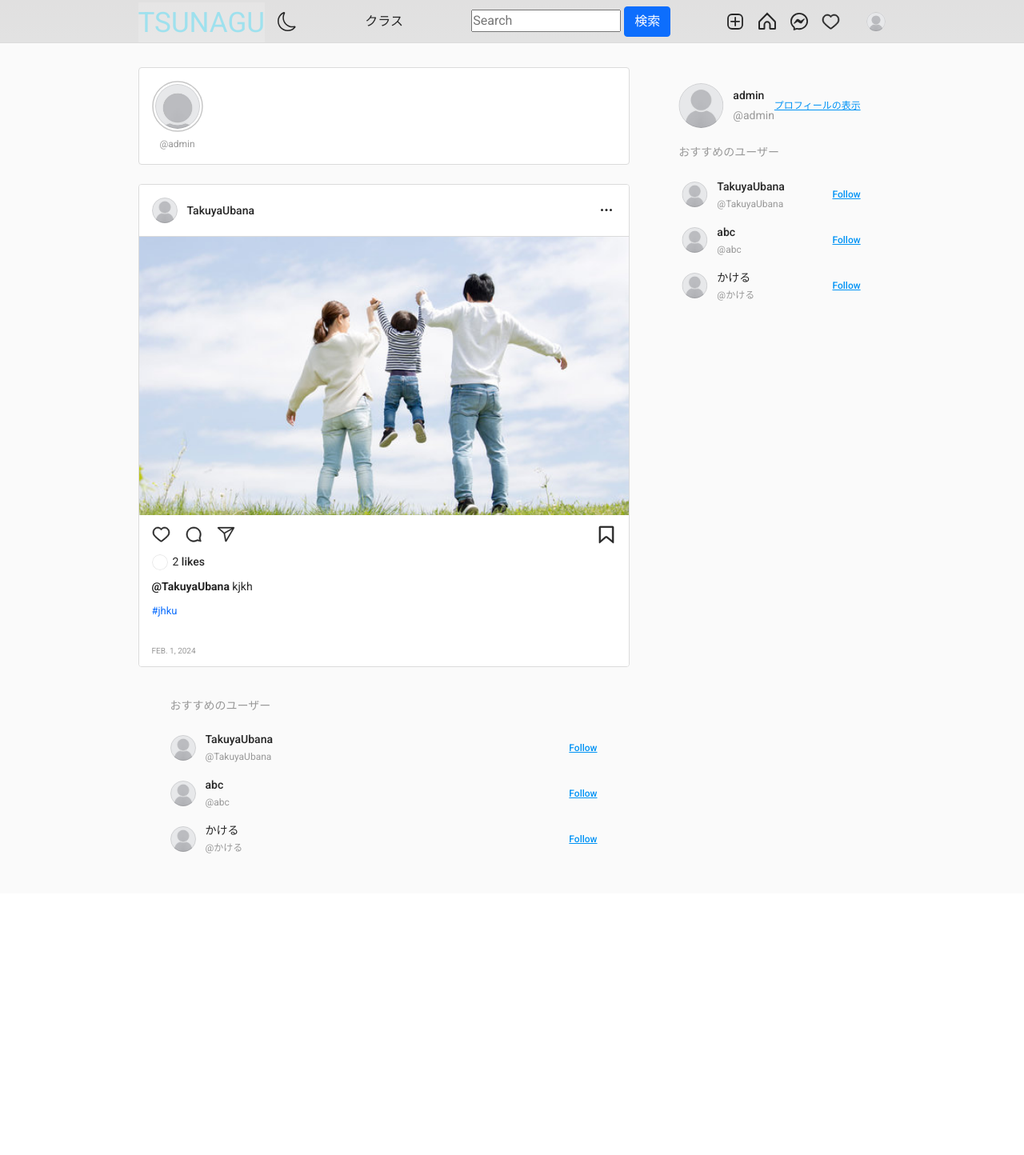
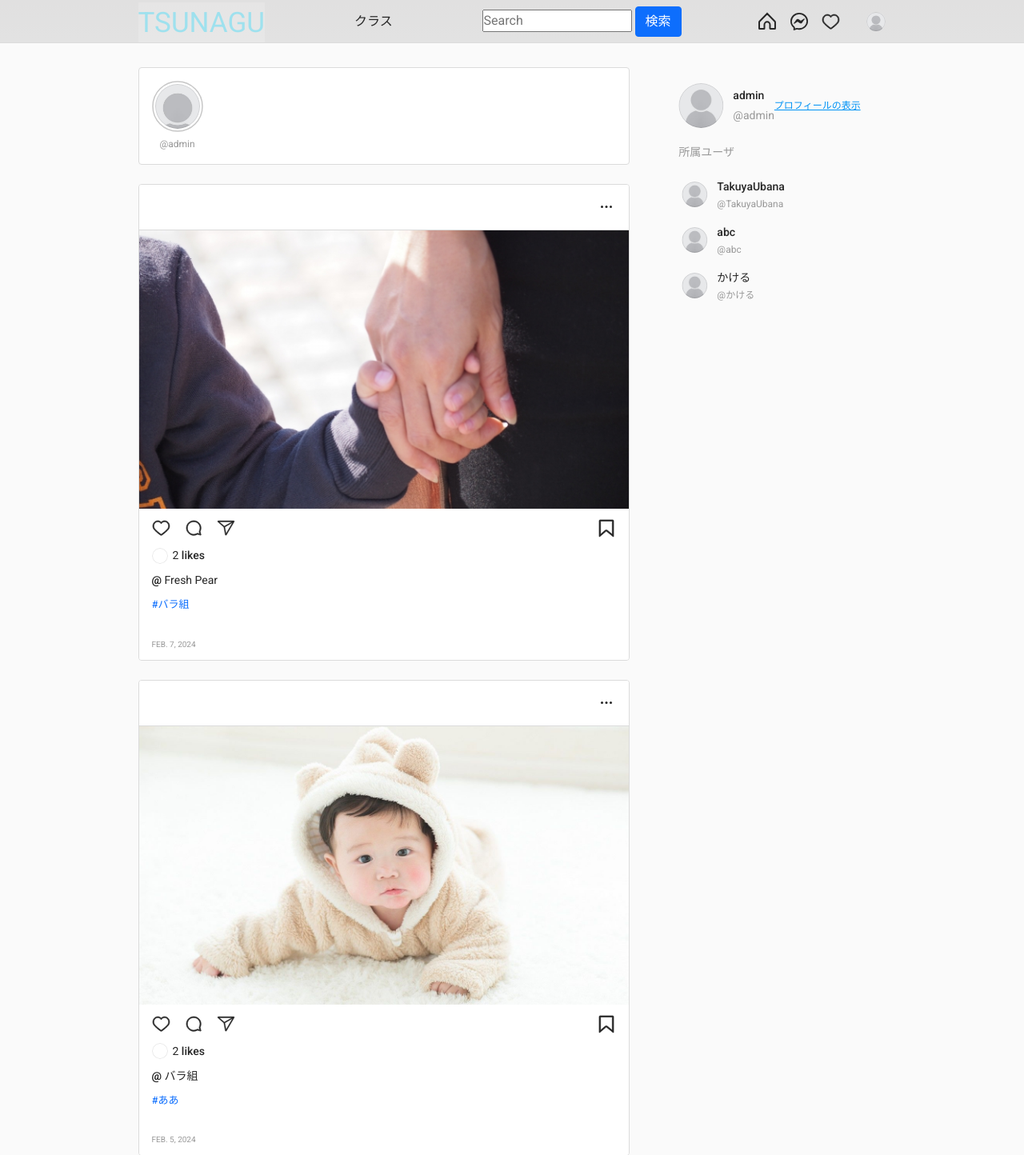
Before and after one commit to pakuti12/tsunagu2, a Django app: page / in a window 1280 px wide. Shown: the top 1444 px of the page at 80% size. Before the commit the page ends 1067 px from the top, so only its background shows below. Run offline with Django 5.2, Linux system fonts and the light colour scheme; a user stored in the database is signed in; data comes from the database, SQL or seed files in the repository; both versions use the stored data as it was after the commit; some libraries are stand-ins or nearby versions; grey boxes are pictures that could not be loaded.

Commit message:
second commit

```diff
--- a/tsunagu_project/Post_app/views.py
+++ b/tsunagu_project/Post_app/views.py
@@ -29,7 +29,7 @@ def home(request):
     for post in posts:
         group_ids.append(post.post_id)
 
-    post_items = Post.objects.filter(id__in=group_ids).all().order_by('-posted')
+    post_items = Post.objects.all().order_by('-posted')
 
     query = request.GET.get('q')
     if query:
--- a/tsunagu_project/templates/base.html
+++ b/tsunagu_project/templates/base.html
@@ -66,7 +66,7 @@
 
                 <!-- XML -->
                 <!-- 背景色を変える：ダークORライト -->
-                <button class="header__theme-button" title="Toggle Theme">
+                <!-- <button class="header__theme-button" title="Toggle Theme">
                     <svg class="header__theme-button-moon" xmlns="http://www.w3.org/2000/svg" width="24" height="24"
                         fill="var(--text-dark)" viewBox="0 0 16 16">
                         <path
@@ -77,7 +77,7 @@
                         <path
                             d="M8 11a3 3 0 1 1 0-6 3 3 0 0 1 0 6zm0 1a4 4 0 1 0 0-8 4 4 0 0 0 0 8zM8 0a.5.5 0 0 1 .5.5v2a.5.5 0 0 1-1 0v-2A.5.5 0 0 1 8 0zm0 13a.5.5 0 0 1 .5.5v2a.5.5 0 0 1-1 0v-2A.5.5 0 0 1 8 13zm8-5a.5.5 0 0 1-.5.5h-2a.5.5 0 0 1 0-1h2a.5.5 0 0 1 .5.5zM3 8a.5.5 0 0 1-.5.5h-2a.5.5 0 0 1 0-1h2A.5.5 0 0 1 3 8zm10.657-5.657a.5.5 0 0 1 0 .707l-1.414 1.415a.5.5 0 1 1-.707-.708l1.414-1.414a.5.5 0 0 1 .707 0zm-9.193 9.193a.5.5 0 0 1 0 .707L3.05 13.657a.5.5 0 0 1-.707-.707l1.414-1.414a.5.5 0 0 1 .707 0zm9.193 2.121a.5.5 0 0 1-.707 0l-1.414-1.414a.5.5 0 0 1 .707-.707l1.414 1.414a.5.5 0 0 1 0 .707zM4.464 4.465a.5.5 0 0 1-.707 0L2.343 3.05a.5.5 0 1 1 .707-.707l1.414 1.414a.5.5 0 0 1 0 .708z" />
                     </svg>
-                </button>
+                </button> -->
             </div>
 
             <!-- カテゴリー項目 -->
@@ -148,7 +148,7 @@
             <!-- ヘッダー項目デスクトップ -->
             <div class="header__buttons header__buttons--desktop">
                 <!-- 投稿 -->
-                <a href="{% url 'newpost' %}">
+                <!-- <a href="{% url 'newpost' %}">
                     <svg width="24" height="24" viewBox="0 0 24 24" fill="none" xmlns="http://www.w3.org/2000/svg">
                         <rect x="3" y="3" width="18" height="18" rx="5" stroke="var(--text-dark)" stroke-width="1.8" />
                         <line x1="12.1" y1="6.9" x2="12.1" y2="17.1" stroke="var(--text-dark)" stroke-width="1.8"
@@ -156,7 +156,7 @@
                         <line x1="6.9" y1="11.8" x2="17.1" y2="11.8" stroke="var(--text-dark)" stroke-width="1.8"
                             stroke-linecap="round" />
                     </svg>
-                </a>
+                </a> -->
                 <!-- ホーム画面遷移 -->
                 <a href="{% url 'home' %}">
                     <svg width="24" height="24" viewBox="0 0 24 24" fill="none" xmlns="http://www.w3.org/2000/svg">
--- a/tsunagu_project/templates/category/category-post-list.html
+++ b/tsunagu_project/templates/category/category-post-list.html
@@ -53,7 +53,7 @@
                         <div class="post__header">
 
                                 <div class="post__profile">
-                                    {% if post.user.profile.image %}
+                                    {% if not post.user.profile.image %}
                                     <a href="{{post.user.profile.image.url}}" class="post__avatar">
 
                                         <img src="{{post.user.profile.image.url}}" alt="User Picture">
--- a/tsunagu_project/templates/main/home.html
+++ b/tsunagu_project/templates/main/home.html
@@ -10,7 +10,9 @@
             <div class="stories">
                 <button class="stories__left-button">
                     <svg xmlns="http://www.w3.org/2000/svg" viewBox="0 0 512 512">
-                            <path fill="var(--primary)" d="M256 504C119 504 8 393 8 256S119 8 256 8s248 111 248 248-111 248-248 248zM142.1 273l135.5 135.5c9.4 9.4 24.6 9.4 33.9 0l17-17c9.4-9.4 9.4-24.6 0-33.9L226.9 256l101.6-101.6c9.4-9.4 9.4-24.6 0-33.9l-17-17c-9.4-9.4-24.6-9.4-33.9 0L142.1 239c-9.4 9.4-9.4 24.6 0 34z"></path>
+                        <path fill="var(--primary)"
+                            d="M256 504C119 504 8 393 8 256S119 8 256 8s248 111 248 248-111 248-248 248zM142.1 273l135.5 135.5c9.4 9.4 24.6 9.4 33.9 0l17-17c9.4-9.4 9.4-24.6 0-33.9L226.9 256l101.6-101.6c9.4-9.4 9.4-24.6 0-33.9l-17-17c-9.4-9.4-24.6-9.4-33.9 0L142.1 239c-9.4 9.4-9.4 24.6 0 34z">
+                        </path>
                     </svg>
                 </button>
                 <div class="stories__content">
@@ -20,11 +22,12 @@
                         <div class="story__avatar">
                             <div class="story__border">
                                 <svg width="64" height="64" xmlns="http://www.w3.org/2000/svg">
-                                        <circle r="31" cy="32" cx="32"/>
+                                    <circle r="31" cy="32" cx="32" />
                                 </svg>
                             </div>
                             <div class="story__picture">
-                                    <img src="{{request.user.profile.image.url}}" style="width: 80px; height: 80px; object-fit: cover;">
+                                <img src="{{request.user.profile.image.url}}"
+                                    style="width: 80px; height: 80px; object-fit: cover;">
                             </div>
                         </div>
                         <span class="story__user">@{{request.user.username}}</span>
@@ -33,10 +36,13 @@
                 </div>
                 <button class="stories__right-button">
                     <svg xmlns="http://www.w3.org/2000/svg" viewBox="0 0 512 512">
-                            <path fill="var(--primary)" d="M256 8c137 0 248 111 248 248S393 504 256 504 8 393 8 256 119 8 256 8zm113.9 231L234.4 103.5c-9.4-9.4-24.6-9.4-33.9 0l-17 17c-9.4 9.4-9.4 24.6 0 33.9L285.1 256 183.5 357.6c-9.4 9.4-9.4 24.6 0 33.9l17 17c9.4 9.4 24.6 9.4 33.9 0L369.9 273c9.4-9.4 9.4-24.6 0-34z"></path>
+                        <path fill="var(--primary)"
+                            d="M256 8c137 0 248 111 248 248S393 504 256 504 8 393 8 256 119 8 256 8zm113.9 231L234.4 103.5c-9.4-9.4-24.6-9.4-33.9 0l-17 17c-9.4 9.4-9.4 24.6 0 33.9L285.1 256 183.5 357.6c-9.4 9.4-9.4 24.6 0 33.9l17 17c9.4 9.4 24.6 9.4 33.9 0L369.9 273c9.4-9.4 9.4-24.6 0-34z">
+                        </path>
                     </svg>
                 </button>
             </div>
+
 
             <div class="posts">
                 {% for post in post_items %}
@@ -57,17 +63,20 @@
                         </div>
 
                         <button class="post__more-options">
-                                <svg width="24" height="24" viewBox="0 0 24 24" fill="none" xmlns="http://www.w3.org/2000/svg">
-                                    <circle cx="6.5" cy="11.5" r="1.5" fill="var(--text-dark)"/>
-                                    <circle cx="12" cy="11.5" r="1.5" fill="var(--text-dark)"/>
-                                    <circle cx="17.5" cy="11.5" r="1.5" fill="var(--text-dark)"/>
+                            <svg width="24" height="24" viewBox="0 0 24 24" fill="none"
+                                xmlns="http://www.w3.org/2000/svg">
+                                <circle cx="6.5" cy="11.5" r="1.5" fill="var(--text-dark)" />
+                                <circle cx="12" cy="11.5" r="1.5" fill="var(--text-dark)" />
+                                <circle cx="17.5" cy="11.5" r="1.5" fill="var(--text-dark)" />
                             </svg>
                         </button>
                     </div>
 
                     <div class="post__content">
                         <div class="post__medias">
-                                <a href="{% url 'post-details' post.id %}"><img class="post__media" src="{{ post.picture.url }}" alt="Post Content" style="width: 700px; height: 348px; object-fit: cover;"></a>
+                            <a href="{% url 'post-details' post.id %}"><img class="post__media"
+                                    src="{{ post.picture.url }}" alt="Post Content"
+                                    style="width: 700px; height: 348px; object-fit: cover;"></a>
                             <!--                                <img class="post__media" src="{% static 'assets1/insta-clone.png' %}" alt="Post Content">-->
                             <!--                                <img class="post__media" src="{% static 'assets1/insta-clone.png' %}" alt="Post Content">-->
                         </div>
@@ -77,26 +86,38 @@
                         <div class="post__buttons">
 
                             <a href="{% url 'like' post.id %}" class="post__button">
-                                    <svg width="24" height="24" viewBox="0 0 24 24" fill="none" xmlns="http://www.w3.org/2000/svg">
-                                        <path d="M11.4995 21.2609C11.1062 21.2609 10.7307 21.1362 10.4133 20.9001C8.2588 19.3012 3.10938 15.3239 1.81755 12.9143C0.127895 9.76543 1.14258 5.72131 4.07489 3.89968C5.02253 3.31177 6.09533 3 7.18601 3C8.81755 3 10.3508 3.66808 11.4995 4.85726C12.6483 3.66808 14.1815 3 15.8131 3C16.9038 3 17.9766 3.31177 18.9242 3.89968C21.8565 5.72131 22.8712 9.76543 21.186 12.9143C19.8942 15.3239 14.7448 19.3012 12.5902 20.9001C12.2684 21.1362 11.8929 21.2609 11.4995 21.2609ZM7.18601 4.33616C6.34565 4.33616 5.5187 4.57667 4.78562 5.03096C2.43888 6.49183 1.63428 9.74316 2.99763 12.2819C4.19558 14.5177 9.58639 18.6242 11.209 19.8267C11.3789 19.9514 11.6158 19.9514 11.7856 19.8267C13.4082 18.6197 18.799 14.5133 19.997 12.2819C21.3603 9.74316 20.5557 6.48738 18.209 5.03096C17.4804 4.57667 16.6534 4.33616 15.8131 4.33616C14.3425 4.33616 12.9657 5.04878 12.0359 6.28696L11.4995 7.00848L10.9631 6.28696C10.0334 5.04878 8.6611 4.33616 7.18601 4.33616Z" fill="var(--text-dark)" stroke="var(--text-dark)" stroke-width="0.6"/>
+                                <svg width="24" height="24" viewBox="0 0 24 24" fill="none"
+                                    xmlns="http://www.w3.org/2000/svg">
+                                    <path
+                                        d="M11.4995 21.2609C11.1062 21.2609 10.7307 21.1362 10.4133 20.9001C8.2588 19.3012 3.10938 15.3239 1.81755 12.9143C0.127895 9.76543 1.14258 5.72131 4.07489 3.89968C5.02253 3.31177 6.09533 3 7.18601 3C8.81755 3 10.3508 3.66808 11.4995 4.85726C12.6483 3.66808 14.1815 3 15.8131 3C16.9038 3 17.9766 3.31177 18.9242 3.89968C21.8565 5.72131 22.8712 9.76543 21.186 12.9143C19.8942 15.3239 14.7448 19.3012 12.5902 20.9001C12.2684 21.1362 11.8929 21.2609 11.4995 21.2609ZM7.18601 4.33616C6.34565 4.33616 5.5187 4.57667 4.78562 5.03096C2.43888 6.49183 1.63428 9.74316 2.99763 12.2819C4.19558 14.5177 9.58639 18.6242 11.209 19.8267C11.3789 19.9514 11.6158 19.9514 11.7856 19.8267C13.4082 18.6197 18.799 14.5133 19.997 12.2819C21.3603 9.74316 20.5557 6.48738 18.209 5.03096C17.4804 4.57667 16.6534 4.33616 15.8131 4.33616C14.3425 4.33616 12.9657 5.04878 12.0359 6.28696L11.4995 7.00848L10.9631 6.28696C10.0334 5.04878 8.6611 4.33616 7.18601 4.33616Z"
+                                        fill="var(--text-dark)" stroke="var(--text-dark)" stroke-width="0.6" />
                                 </svg>
                             </a>
                             <button class="post__button">
-                                    <svg width="24" height="24" viewBox="0 0 24 24" fill="none" xmlns="http://www.w3.org/2000/svg">
-                                        <path fill-rule="evenodd" clip-rule="evenodd" d="M21.2959 20.8165L20.2351 16.8602C20.1743 16.6385 20.2047 16.3994 20.309 16.1907C21.2351 14.3342 21.5438 12.117 20.9742 9.80402C20.2003 6.67374 17.757 4.16081 14.6354 3.33042C13.7833 3.10869 12.9442 3 12.1312 3C6.29665 3 1.74035 8.47365 3.31418 14.5647C4.04458 17.3819 7.05314 20.2992 9.88344 20.9861C10.6486 21.173 11.4008 21.26 12.1312 21.26C13.7006 21.26 15.1701 20.8557 16.4614 20.1601C16.6049 20.0818 16.7657 20.0383 16.9222 20.0383C17.0005 20.0383 17.0787 20.047 17.157 20.0688L21.009 21.0991C21.0307 21.1035 21.0525 21.1078 21.0699 21.1078C21.2177 21.1078 21.3351 20.9687 21.2959 20.8165ZM19.0178 17.1863L19.6178 19.4253L17.4831 18.8558C17.3005 18.8079 17.1135 18.7819 16.9222 18.7819C16.557 18.7819 16.1875 18.8775 15.8571 19.0558C14.6963 19.6818 13.4441 19.9992 12.1312 19.9992C11.4834 19.9992 10.8269 19.9166 10.1791 19.7601C7.78354 19.1775 5.14453 16.6037 4.53586 14.2473C3.90111 11.7865 4.40109 9.26057 5.90536 7.31719C7.40964 5.3738 9.6791 4.26081 12.1312 4.26081C12.8529 4.26081 13.5876 4.35646 14.3137 4.5521C16.9961 5.26511 19.0786 7.39544 19.7525 10.1084C20.2264 12.0213 20.0308 13.9299 19.183 15.6298C18.9395 16.1168 18.8787 16.6689 19.0178 17.1863Z" fill="var(--text-dark)" stroke="var(--text-dark)" stroke-width="0.7"/>
+                                <svg width="24" height="24" viewBox="0 0 24 24" fill="none"
+                                    xmlns="http://www.w3.org/2000/svg">
+                                    <path fill-rule="evenodd" clip-rule="evenodd"
+                                        d="M21.2959 20.8165L20.2351 16.8602C20.1743 16.6385 20.2047 16.3994 20.309 16.1907C21.2351 14.3342 21.5438 12.117 20.9742 9.80402C20.2003 6.67374 17.757 4.16081 14.6354 3.33042C13.7833 3.10869 12.9442 3 12.1312 3C6.29665 3 1.74035 8.47365 3.31418 14.5647C4.04458 17.3819 7.05314 20.2992 9.88344 20.9861C10.6486 21.173 11.4008 21.26 12.1312 21.26C13.7006 21.26 15.1701 20.8557 16.4614 20.1601C16.6049 20.0818 16.7657 20.0383 16.9222 20.0383C17.0005 20.0383 17.0787 20.047 17.157 20.0688L21.009 21.0991C21.0307 21.1035 21.0525 21.1078 21.0699 21.1078C21.2177 21.1078 21.3351 20.9687 21.2959 20.8165ZM19.0178 17.1863L19.6178 19.4253L17.4831 18.8558C17.3005 18.8079 17.1135 18.7819 16.9222 18.7819C16.557 18.7819 16.1875 18.8775 15.8571 19.0558C14.6963 19.6818 13.4441 19.9992 12.1312 19.9992C11.4834 19.9992 10.8269 19.9166 10.1791 19.7601C7.78354 19.1775 5.14453 16.6037 4.53586 14.2473C3.90111 11.7865 4.40109 9.26057 5.90536 7.31719C7.40964 5.3738 9.6791 4.26081 12.1312 4.26081C12.8529 4.26081 13.5876 4.35646 14.3137 4.5521C16.9961 5.26511 19.0786 7.39544 19.7525 10.1084C20.2264 12.0213 20.0308 13.9299 19.183 15.6298C18.9395 16.1168 18.8787 16.6689 19.0178 17.1863Z"
+                                        fill="var(--text-dark)" stroke="var(--text-dark)" stroke-width="0.7" />
                                 </svg>
                             </button>
                             <button class="post__button">
-                                    <svg width="24" height="24" viewBox="0 0 24 24" fill="none" xmlns="http://www.w3.org/2000/svg">
-                                        <path fill-rule="evenodd" clip-rule="evenodd" d="M22.8555 3.44542C22.6978 3.16703 22.3962 3 22.0714 3L2.91369 3.01392C2.52859 3.01392 2.19453 3.25055 2.05997 3.60781C1.96254 3.86764 1.98574 4.14603 2.11565 4.37338C2.16669 4.45689 2.23165 4.53577 2.31052 4.60537L9.69243 10.9712L11.4927 20.5338C11.5623 20.9096 11.8499 21.188 12.2304 21.2483C12.6062 21.3086 12.9774 21.1323 13.1723 20.8029L22.8509 4.35018C23.0179 4.06715 23.0179 3.72381 22.8555 3.44542ZM4.21748 4.39194H19.8164L10.4255 9.75089L4.21748 4.39194ZM12.6248 18.9841L11.1122 10.948L20.5171 5.58436L12.6248 18.9841Z" fill="var(--text-dark)" stroke="var(--text-dark)" stroke-width="0.3"/>
+                                <svg width="24" height="24" viewBox="0 0 24 24" fill="none"
+                                    xmlns="http://www.w3.org/2000/svg">
+                                    <path fill-rule="evenodd" clip-rule="evenodd"
+                                        d="M22.8555 3.44542C22.6978 3.16703 22.3962 3 22.0714 3L2.91369 3.01392C2.52859 3.01392 2.19453 3.25055 2.05997 3.60781C1.96254 3.86764 1.98574 4.14603 2.11565 4.37338C2.16669 4.45689 2.23165 4.53577 2.31052 4.60537L9.69243 10.9712L11.4927 20.5338C11.5623 20.9096 11.8499 21.188 12.2304 21.2483C12.6062 21.3086 12.9774 21.1323 13.1723 20.8029L22.8509 4.35018C23.0179 4.06715 23.0179 3.72381 22.8555 3.44542ZM4.21748 4.39194H19.8164L10.4255 9.75089L4.21748 4.39194ZM12.6248 18.9841L11.1122 10.948L20.5171 5.58436L12.6248 18.9841Z"
+                                        fill="var(--text-dark)" stroke="var(--text-dark)" stroke-width="0.3" />
                                 </svg>
                             </button>
 
 
                             <div class="post__indicators"></div>
                             <a href="{% url 'favourite' post.id %}" class="post__button post__button--align-right">
-                                    <svg width="24" height="24" viewBox="0 0 24 24" fill="none" xmlns="http://www.w3.org/2000/svg">
-                                        <path d="M19.875 2H4.125C3.50625 2 3 2.44939 3 3.00481V22.4648C3 23.0202 3.36563 23.1616 3.82125 22.7728L11.5444 16.1986C11.7244 16.0471 12.0225 16.0471 12.2025 16.1936L20.1731 22.7879C20.6287 23.1666 21 23.0202 21 22.4648V3.00481C21 2.44939 20.4994 2 19.875 2ZM19.3125 20.0209L13.3444 15.0827C12.9281 14.7394 12.405 14.5677 11.8763 14.5677C11.3363 14.5677 10.8019 14.7444 10.3856 15.0979L4.6875 19.9502V3.51479H19.3125V20.0209Z" fill="var(--text-dark)" stroke="var(--text-dark)" stroke-width="0.7"/>
+                                <svg width="24" height="24" viewBox="0 0 24 24" fill="none"
+                                    xmlns="http://www.w3.org/2000/svg">
+                                    <path
+                                        d="M19.875 2H4.125C3.50625 2 3 2.44939 3 3.00481V22.4648C3 23.0202 3.36563 23.1616 3.82125 22.7728L11.5444 16.1986C11.7244 16.0471 12.0225 16.0471 12.2025 16.1936L20.1731 22.7879C20.6287 23.1666 21 23.0202 21 22.4648V3.00481C21 2.44939 20.4994 2 19.875 2ZM19.3125 20.0209L13.3444 15.0827C12.9281 14.7394 12.405 14.5677 11.8763 14.5677C11.3363 14.5677 10.8019 14.7444 10.3856 15.0979L4.6875 19.9502V3.51479H19.3125V20.0209Z"
+                                        fill="var(--text-dark)" stroke="var(--text-dark)" stroke-width="0.7" />
                                 </svg>
                             </a>
                         </div>
@@ -108,7 +129,8 @@
                                 </a>
 
                                 <!--                                    <span>Liked by <a class="post__name&#45;&#45;underline" href="#">user123</a> and <a href="#">73 others</a></span>-->
-                                    <span>{{post.likes}} <a class="post__name--underline" href="#">likes</a> <a href="#"></a></span>
+                                <span>{{post.likes}} <a class="post__name--underline" href="#">likes</a> <a
+                                        href="#"></a></span>
                             </div>
 
                             <div class="post__description">
@@ -136,48 +158,18 @@
 
 
 
-                    <div class="side-menu__suggestions-content" style="padding: 0 40px;">
-                         <div class="side-menu__suggestions-header">
-                        <h2>おすすめのユーザー</h2>
-                        <button></button>
-                    </div>
-                        {% for user in all_users %}
-                        {% if request.user.username != user.username %}
-                        <div class="side-menu__suggestion">
-                            <a href="{% url 'profile' user %}" class="side-menu__suggestion-avatar">
-                                <img src="{{user.profile.image.url}}" alt="User Picture">
-                            </a>
-
-                            <div class="side-menu__suggestion-info">
-                                {% if user.profile.first_name %}
-                                <a href="{% url 'profile' user %}">{{user.profile.first_name|title}} {{user.profile.last_name|title}}</a>
-                                {% else %}
-                                <a href="{% url 'profile' user %}">{{user.username}}</a>
-                                {% endif %}
-                                <span>@{{user.username}}</span>
-                            </div>
-
-                            {% if follow_status == True %}
-                            <a href="{% url 'follow' user 0 %}" class="side-menu__suggestion-button">Follow</a>
-                            {% else %}
-                            <a href="{% url 'follow' user 1 %}" class="side-menu__suggestion-button" >Follow</a>
-                            {% endif %}
-                        </div>
-                        {% endif %}
-                        {% endfor %}
-
-                    </div>
                             </div>
         </div>
 
         <section class="side-menu">
             <div class="side-menu__user-profile">
-                    <a href="{{request.user.username}}"  class="side-menu__user-avatar">
+                <a href="{{request.user.username}}" class="side-menu__user-avatar">
                     <img src="{{ request.user.profile.image.url }}" alt="User Picture">
                 </a>
                 <div class="side-menu__user-info">
                     {% if user.profile.first_name %}
-                        <a href="{{request.user.username}}">{{request.user.profile.first_name|title }} {{request.user.profile.last_name|title }}</a>
+                    <a href="{{request.user.username}}">{{request.user.profile.first_name|title }}
+                        {{request.user.profile.last_name|title }}</a>
                     {% else %}
                     <a href="{{request.user.username}}">{{user.username}}</a>
                     {% endif %}
@@ -188,7 +180,7 @@
 
             <div class="side-menu__suggestions-section">
                 <div class="side-menu__suggestions-header">
-                        <h2>おすすめのユーザー</h2>
+                    <h2>所属ユーザ</h2>
                 </div>
                 <div class="side-menu__suggestions-content">
                     {% for user in all_users %}
@@ -200,18 +192,19 @@
 
                         <div class="side-menu__suggestion-info">
                             {% if user.profile.first_name %}
-                                    <a href="{% url 'profile' user %}">{{user.profile.first_name|title}} {{user.profile.last_name|title}}</a>
+                            <a href="{% url 'profile' user %}">{{user.profile.first_name|title}}
+                                {{user.profile.last_name|title}}</a>
                             {% else %}
                             <a href="{% url 'profile' user %}">{{user.username}}</a>
                             {% endif %}
                             <span>@{{user.username}}</span>
                         </div>
 
-                                {% if follow_status == True %}
+                        <!-- {% if follow_status == True %}
                         <a href="{% url 'follow' user 0 %}" class="side-menu__suggestion-button">Follow</a>
                         {% else %}
                         <a href="{% url 'follow' user 1 %}" class="side-menu__suggestion-button">Follow</a>
-                                {% endif %}
+                        {% endif %} -->
                     </div>
                     {% endif %}
                     {% endfor %}
--- a/tsunagu_project/templates/user/editprofile.html
+++ b/tsunagu_project/templates/user/editprofile.html
@@ -23,7 +23,7 @@
         <form action="" method="POST" enctype="multipart/form-data">
 			{% csrf_token %}
           <div class="logo">
-            <h3 style="padding: 20px; font-size: 20px;">プロファイルの編集</h3>
+            <h3 style="padding: 20px; font-size: 20px;">プロフィールの編集</h3>
           </div>
          写真： {{form.image}} <br>
 		 名： {{form.first_name}} <br>
--- a/tsunagu_project/templates/user/signin.html
+++ b/tsunagu_project/templates/user/signin.html
@@ -42,9 +42,9 @@
         <div class="sign-up">
             <a class="password-reset" href="{% url 'reset_password' %}">パスワードが忘れた❓</a>
         </div>
-        <div class="sign-up">
+        <!-- <div class="sign-up">
           アカウントがない場合 <a href="{% url 'sign-up' %}">新規登録</a>
-        </div>
+        </div> -->
 
       </div>
     </div>
--- a/tsunagu_project/templates/user/signup.html
+++ b/tsunagu_project/templates/user/signup.html
@@ -46,10 +46,10 @@
           <!-- <a href="index.html" class="form-btn" type="submit">Log in</a> -->
 
         </form>
-
+<!--
         <div class="sign-up">
            アカウントがある場合 <a href="{% url 'sign-in' %}">ログイン</a>
-        </div>
+        </div> -->
 
       </div>
     </div>
```
Also changed, not shown: tsunagu_project/templates/user/profile.html (+5 -5 lines), tsunagu_project/db.sqlite3, tsunagu_project/media/profile_pciture/TSUNAGU.jpg (added), tsunagu_project/media/user_4/TSUNAGU.jpg (added), tsunagu_project/media/user_4/お気に入り手.jpg (added), tsunagu_project/media/user_4/手をつなぐ.jpg (added), tsunagu_project/media/user_4/時間帯別発生状況.png (added). Lines whose indentation alone changed are shown as unchanged.
